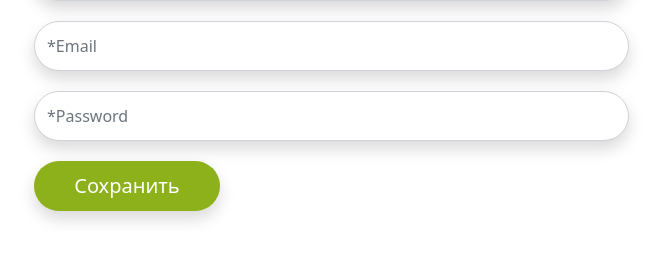
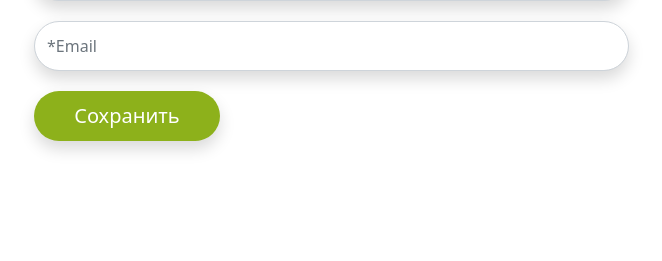
Before and after one commit to alsumukhamedova/ProgrammingSchool, a Django app: page /profile_edit/ in a window 1280 px wide. Shown: the part 327-588 px from the top of the page, without its empty margins (308-970 px from the left). Run offline with Django 3.2, Linux system fonts and the light colour scheme; some libraries are stand-ins or nearby versions.

Commit message:
deleted password changes in profile edits + forgot password

```diff
--- a/aggregation_system/server/web_client/templates/logIn.html
+++ b/aggregation_system/server/web_client/templates/logIn.html
@@ -21,7 +21,7 @@
             <input type="password" class="form-control shadow rounded-pill logInForm" name="user_password" placeholder="*Password">
         </div>
         <p id="incorrectPassword" style="color:red; visibility: hidden; margin: 0 auto">Пользователь не найден</p>
-        <a href="/reset_password"><p class="logIn__passwordReset"><u>Забыли пароль?</u></p></a>
+{#        <a href="/reset_password"><p class="logIn__passwordReset"><u>Забыли пароль?</u></p></a>#}
         <div class="d-flex">
             <button type="submit" class="btn shadow text-white green saveProfileButton rounded-pill logInButton" onclick="login()">Сохранить</button>
         </div>
--- a/aggregation_system/server/web_client/templates/studentProfileEdit.html
+++ b/aggregation_system/server/web_client/templates/studentProfileEdit.html
@@ -47,9 +47,6 @@
             <div class="form-group">
                 <input type="email" class="form-control shadow rounded-pill profileForm" placeholder="*Email">
             </div>
-            <div class="form-group">
-                <input type="password" class="form-control shadow rounded-pill profileForm" placeholder="*Password">
-            </div>
             <div class="d-flex">
                 <button type="submit" class="btn shadow text-white green editProfileButton rounded-pill" onclick="reset_password()">Сохранить</button>
             </div>
--- a/aggregation_system/server/web_client/templates/teacherProfielEdit.html
+++ b/aggregation_system/server/web_client/templates/teacherProfielEdit.html
@@ -46,9 +46,6 @@
             <div class="form-group">
                 <input type="email" class="form-control shadow rounded-pill profileForm" placeholder="*Email">
             </div>
-            <div class="form-group">
-                <input type="password" class="form-control shadow rounded-pill profileForm" placeholder="*Password">
-            </div>
             <div class="d-flex">
                 <button type="submit" class="btn shadow text-white green saveProfileButton rounded-pill" onclick="reset_password()">Сохранить</button>
             </div>
```
